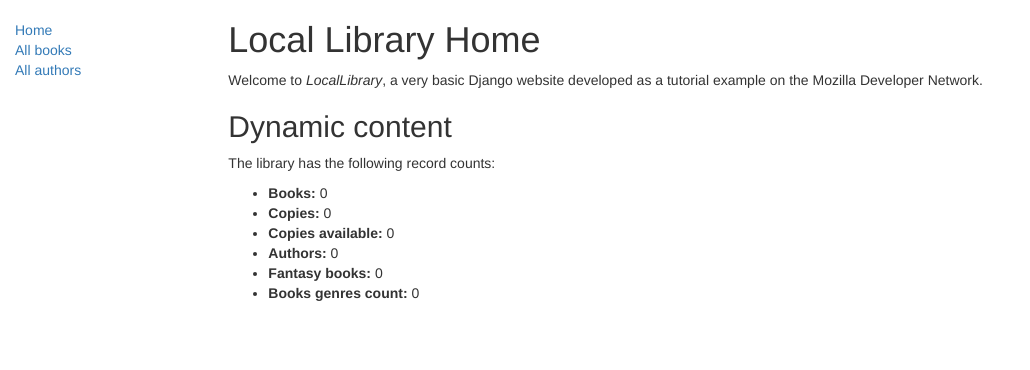
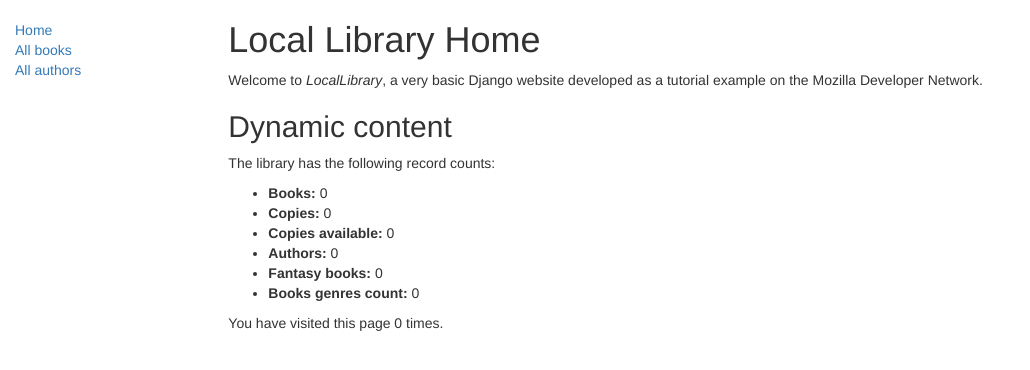
Before and after one commit to MuminekM/locallibrary-learn, a Django app: page /catalog/ in a window 1280 px wide. Shown: the top 370 px of the page, without its empty margins (0-1030 px from the left). Run offline with Django 3.2, Linux system fonts and the light colour scheme; data that the repository does not hold is empty; some libraries are stand-ins or nearby versions.

Commit message:
Added visitor count based on session data

```diff
--- a/locallibrary/catalog/templates/index.html
+++ b/locallibrary/catalog/templates/index.html
@@ -16,6 +16,8 @@
         <li><strong>Books genres count:</strong> {{ num_genres}}</li>
     </ul>
 
+    <p>You have visited this page {{ num_visits }}{% if num_visits == 1 %} time{% else %} times{% endif %}.</p>
+
 {% endblock %}
 
 {% block title %}
--- a/locallibrary/catalog/views.py
+++ b/locallibrary/catalog/views.py
@@ -19,6 +19,10 @@ def index(request):
     num_fantasy_books = Book.objects.filter(genre__name__iexact='fantasy').count()
     num_genres = Genre.objects.all().count()
 
+    # Number of visits to this view, as counted in the session variable.
+    num_visits = request.session.get('num_visits', 0)
+    request.session['num_visits'] = num_visits+1
+
     # Render the HTML template index.html with the data in the context variable
     return render(
         request,
@@ -29,7 +33,8 @@ def index(request):
             'num_instances_available': num_instances_available,
             'num_authors': num_authors,
             'num_fantasy_books': num_fantasy_books,
-            'num_genres': num_genres
+            'num_genres': num_genres,
+            'num_visits':num_visits
         },
     )
 
```
